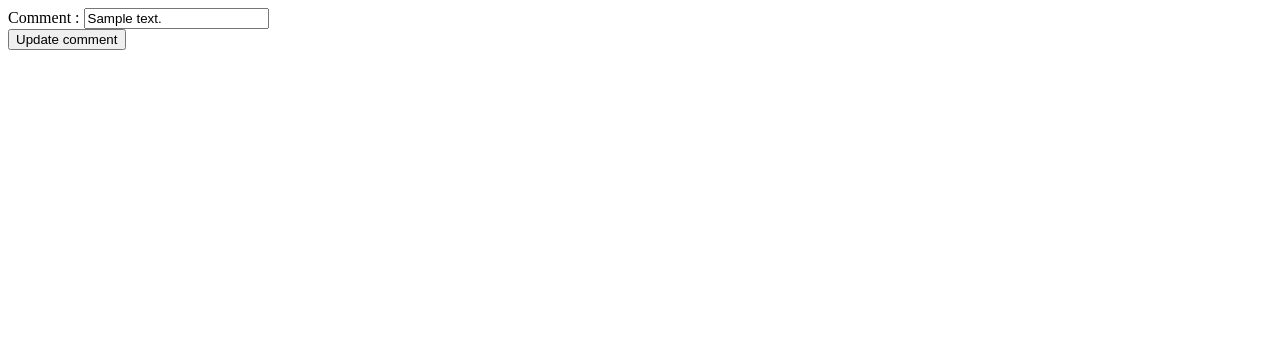
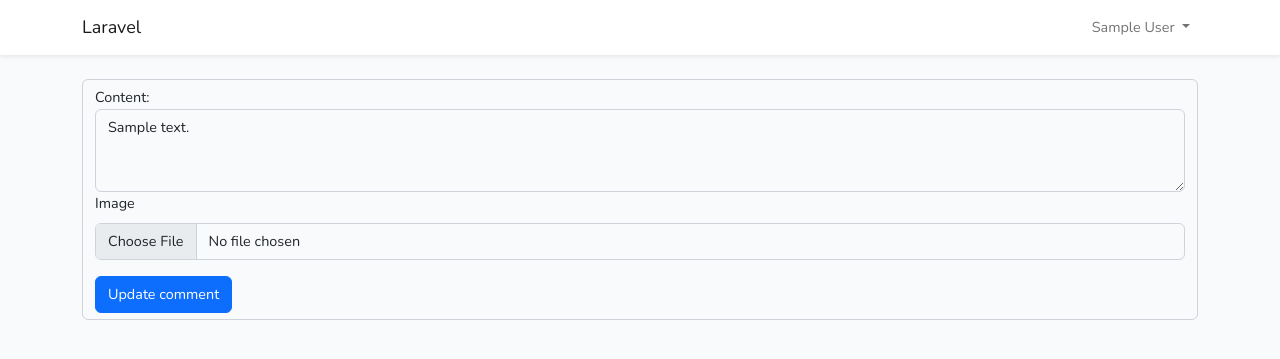
Before and after one commit to nurb4k/postProject, a Laravel app: page /comments/1/edit in a window 1280 px wide. Shown: the top 359 px of the page. Run offline with Laravel 9, Linux system fonts and the light colour scheme; a user stored in the database is signed in; tables that the repository leaves empty hold one stand-in row (values such as "Sample post"); style sheets or scripts are compiled from the project's sources.

Commit message:
added storage

```diff
--- a/app/Http/Controllers/CommentController.php
+++ b/app/Http/Controllers/CommentController.php
@@ -3,25 +3,15 @@
 namespace App\Http\Controllers;
 
 use App\Models\Comment;
+use Illuminate\Http\RedirectResponse;
 use Illuminate\Http\Request;
 use Illuminate\Support\Facades\Auth;
+use Illuminate\View\View;
 
 class CommentController extends Controller
 {
 
-    public function index()
-    {
-        //
-    }
-
-
-    public function create()
-    {
-//
-    }
-
-
-    public function store(Request $request)
+    public function store(Request $request): RedirectResponse
     {
         $validated = $request->validate([
             'content' => 'required|max:255',
@@ -34,27 +24,31 @@ class CommentController extends Controller
         $image_path = $request->file('img')->storeAs('comments', $fileName, 'public');
         $validated['img'] = '/storage/' . $image_path;
         Auth::user()->comments()->create($validated);
-//        Comment::create
         return redirect()->route('posts.show', [$request->post_id, 'comment' => Comment::all()]);
     }
 
 
-    public function edit(Comment $comment)
+    public function edit(Comment $comment): View
     {
-        return view('posts.editcom', ['comment' => $comment]);
+        return view('comments.editcom', ['comment' => $comment]);
     }
 
-    public function update(Request $request, Comment $comment)
+    public function update(Request $request, Comment $comment): RedirectResponse
     {
-        $comment->update([
-            'content' => $request->input('content'),
-            'post_id' => $request->input('post_id'),
+        $validated = $request->validate([
+            'content' => 'required',
+            'img' => 'required|image|mimes:jpg,jpeg,png,gif,svg| max:2048',
         ]);
+        $fileName = time() . $request->file('img')->getClientOriginalName();
+        $image_path = $request->file('img')->storeAs('comments', $fileName, 'public');
+        $validated['img'] = '/storage/' . $image_path;
+        Auth::user()->comments()->update($validated);
+
         return redirect(route('posts.show', [$comment->post_id]));
     }
 
 
-    public function destroy(Comment $comment)
+    public function destroy(Comment $comment): RedirectResponse
     {
         $comment->delete();
         return redirect(route('posts.show', [$comment->post_id]));
--- /dev/null
+++ b/resources/views/comments/editcom.blade.php
@@ -0,0 +1,20 @@
+@extends('layouts.app')
+@section('title' , 'Edit post')
+@section('content')
+    <div class="container">
+        <form class="form-control" action="{{ route('comments.update', $comment->id) }}" method="post"
+              enctype="multipart/form-data">
+            @csrf
+            @method('PUT')
+            <label for="forCont">Content:</label>
+            <textarea class="form-control" rows="3" name="content" id="forCont">{{$comment->content}}
+            </textarea>
+            <label for="formFile" class="form-label">Image</label>
+            <div class="mb-3">
+                <input class="form-control" required name="img" type="file" id="formFile">
+            </div>
+            <input type="hidden" name="post_id" value="{{$comment->post_id}}">
+            <button class="btn btn-primary" type="submit">Update comment</button>
+        </form>
+    </div>
+@endsection
--- a/resources/views/posts/editcom.blade.php
+++ /dev/null
@@ -1,19 +0,0 @@
-<!DOCTYPE html>
-<html lang="{{ str_replace('_', '-', app()->getLocale()) }}">
-<head>
-    <meta charset="utf-8">
-
-    <title>Create a post</title>
-</head>
-<body>
-
-
-<form action="{{ route('comments.update', $comment->id) }}" method="post">
-    @csrf
-    @method('PUT')
-    Comment : <input type="text" name="content" value="{{$comment -> content}}"> <br>
-    <input type="hidden" name="post_id" value="{{$comment -> post_id}}">
-    <button type="submit">Update comment</button>
-</form>
-</body>
-</html>
--- a/routes/web.php
+++ b/routes/web.php
@@ -3,7 +3,6 @@
 
 use Illuminate\Support\Facades\Auth;
 use Illuminate\Support\Facades\Route;
-use  Illuminate\Http\Request;
 use App\Http\Controllers\PostController;
 use App\Http\Controllers\CommentController;
 use App\Http\Controllers\Auth2\RegisterController;
@@ -21,7 +20,6 @@ Route::resource('posts', PostController::class)->only('index', 'show');
 
 Auth::routes();
 
-
 Route::get('/home', [App\Http\Controllers\HomeController::class, 'index'])->name('home');
 Route::get('/register', [RegisterController::class, 'create'])->name('register.form');
 Route::post('/register', [RegisterController::class, 'register'])->name('register');
```
Also changed, not shown: app/Http/Controllers/PostController.php (+8 -5 lines), resources/views/posts/edit.blade.php (+6 -2 lines), resources/views/posts/index.blade.php (+6 -2 lines).
